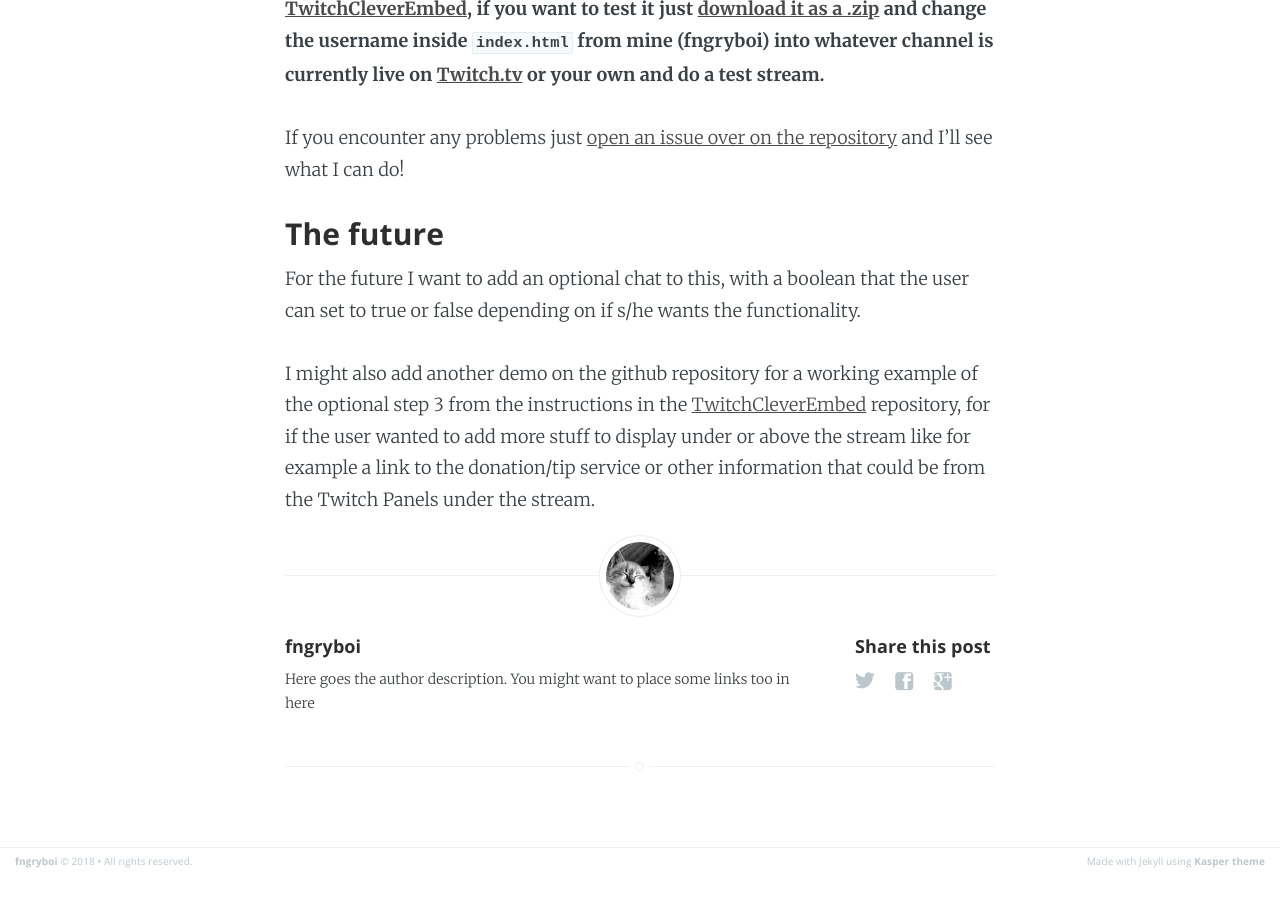
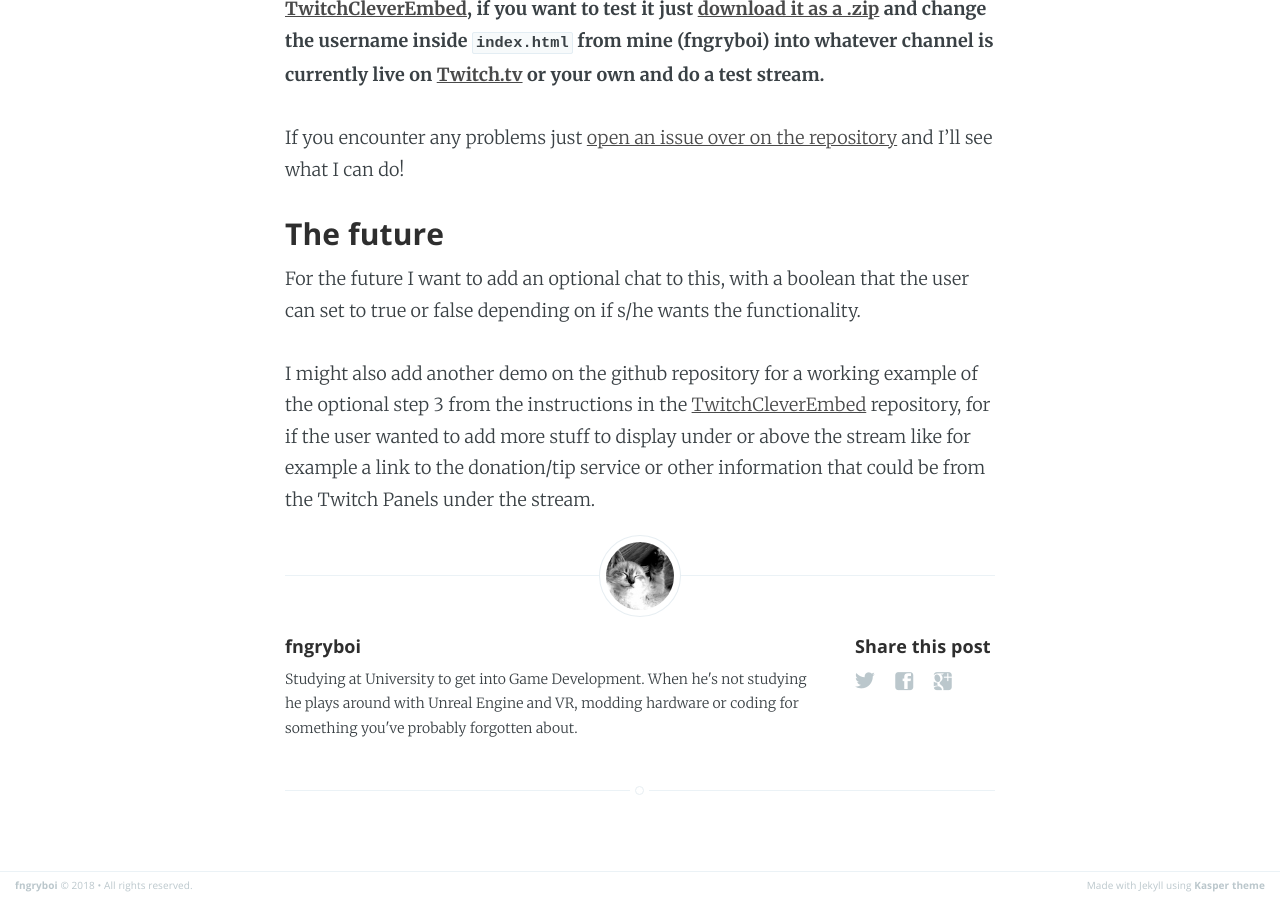
Before and after one commit to fngryboi/fngryboi.github.io, a Jekyll site: the page built from _posts/2017-05-07-a-better-embedded-twitch-stream.md, in a window 1280 px wide and 900 px high, scrolled down 3495 px. Built offline with Jekyll 4.4.1, drawn with Linux system fonts in a browser that asks for light colours; before the commit the page ends 4370 px from its top, so only the background shows below that.

Commit message:
description

```diff
--- a/_layouts/post.html
+++ b/_layouts/post.html
@@ -72,7 +72,8 @@ post_class: post-template
                     <h4> {{ site.author }} </h4>
                     <!-- Author Bio -->
                     <p>
-                        Here goes the author description. You might want to place some links too in here
+                        Studying at University to get into Game Development. When he's not studying he plays around with Unreal Engine and VR, modding hardware or
+                        coding for something you've probably forgotten about.
                     </p>
                 </section>
             {% endif %}
```
